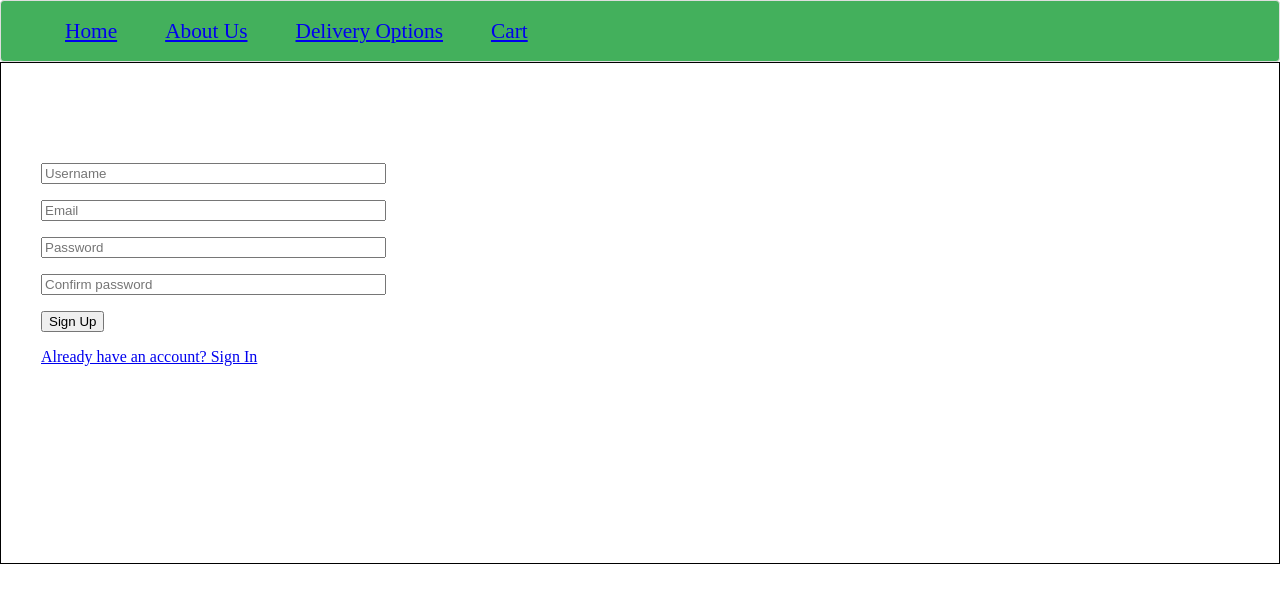
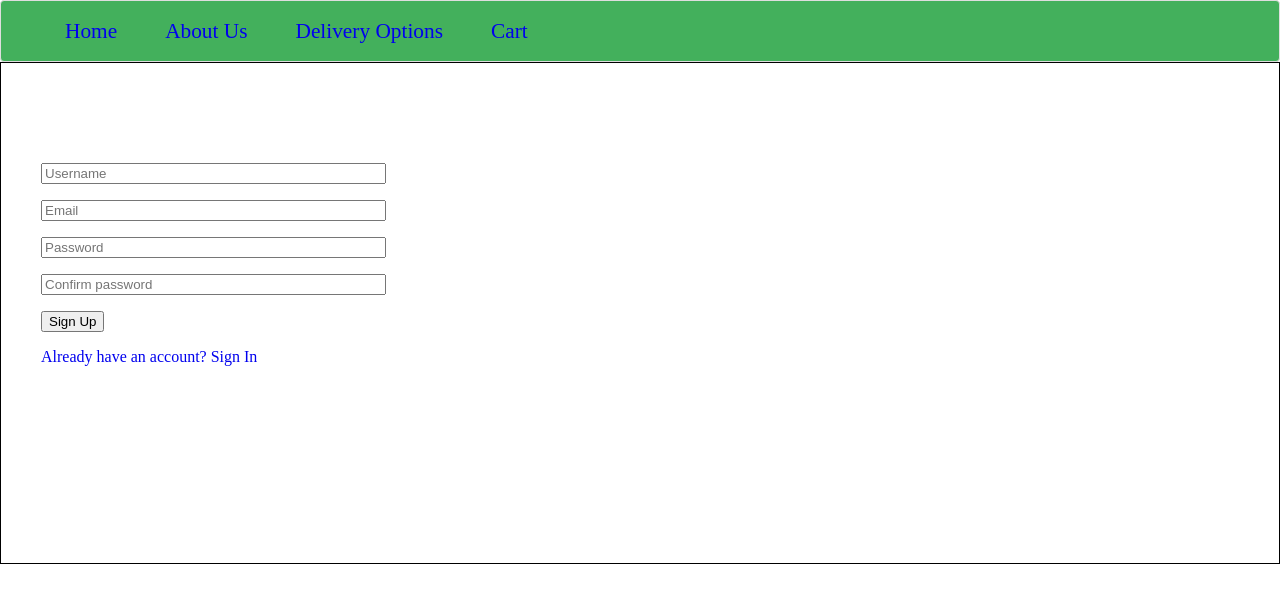
Before and after one commit to Serwerty/Store, a PHP site: page /signup.php in a window 1280 px wide. Shown: the top 603 px of the page. Run offline with PHP 8.4, Linux system fonts and the light colour scheme.

Commit message:
css improvements

```diff
--- a/css/main.css
+++ b/css/main.css
@@ -48,6 +48,10 @@ menu li
     list-style-type: none;
     font-size: 16pt;
 }
+a
+{
+  text-decoration: none;
+}
 menu li:hover
 {
     display: inline-block;
@@ -60,9 +64,11 @@ menu li:hover
     list-style-type: none;
 }
 
-menu li > a:hover
+
+
+menu li:hover  a
 {
-  color: #ddd;
+   color: #ddd;
 }
 .selected
 {
--- a/includes/connect.php
+++ b/includes/connect.php
@@ -1,6 +1,6 @@
 <?php
     $host = "localhost:3306";
     $login = "root";
-    $password = "root";
+    $password = "";
     $dbname = "storeDB";
 ?>
--- a/index.php
+++ b/index.php
@@ -48,7 +48,6 @@
 
             function GetTable($conn,$page)
             {
-               // $productsOnPage = array();
                 $i = 0;
                 global $ITEMS_PER_PAGE;
                 $page =  @$_GET["page"];
@@ -60,7 +59,6 @@
                     echo '<table class = "products" width="100%" >';
                         foreach ($conn->query($sql) as $row)
                         {
-                           // $productsOnPage[$i] = $row['id'];
                             echo '<tr>
                                     <td class = "table_image"><img src = "'.$row['image_path'].'"/></td>
                                     <td>'.$row['name'].'</td>
```
